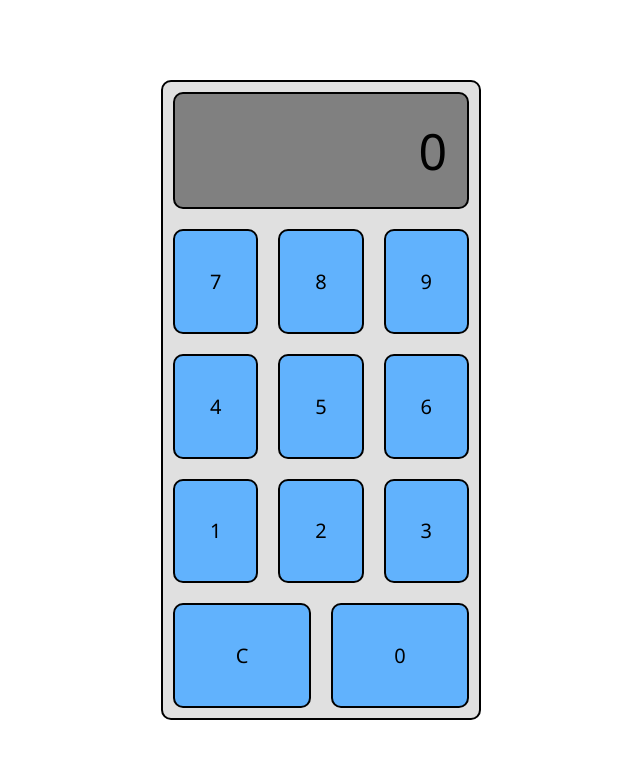
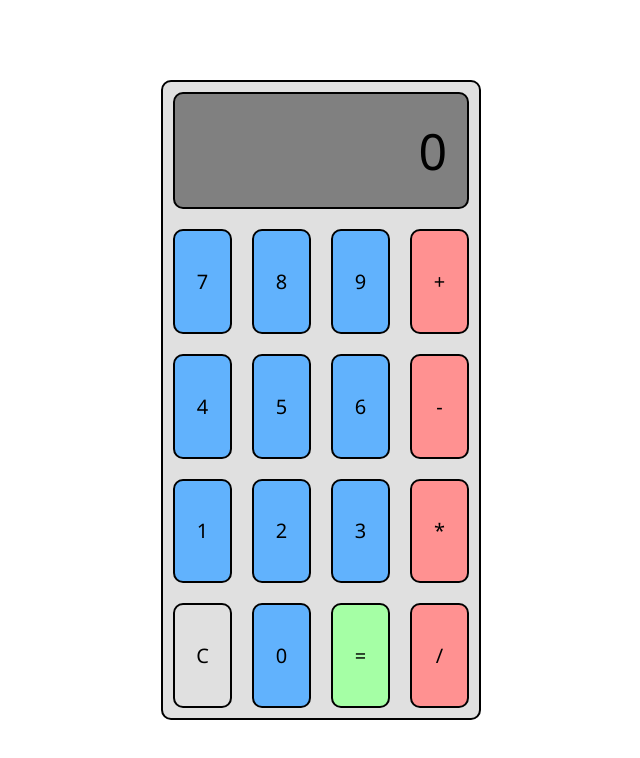
Before and after one commit to Lazy-D-Bit/odin-calculator, a plain HTML site: page index.html in a window 1280 px wide. Shown: the whole page, without its empty margins (319-959 px from the left). Drawn offline with Linux system fonts and the light colour scheme.

Commit message:
coloring numpad

```diff
--- a/index.html
+++ b/index.html
@@ -15,20 +15,25 @@
             <p class="number" id="btn-7">7</p>
             <p class="number" id="btn-8">8</p>
             <p class="number" id="btn-9">9</p>
+            <p class="operator" id="btn-+">+</p>
         </div>
         <div class="row">
             <p class="number" id="btn-4">4</p>
             <p class="number" id="btn-5">5</p>
             <p class="number" id="btn-6">6</p>
+            <p class="operator" id="btn--">-</p>
         </div>
         <div class="row">
             <p class="number" id="btn-1">1</p>
             <p class="number" id="btn-2">2</p>
             <p class="number" id="btn-3">3</p>
+            <p class="operator" id="btn-*">*</p>
         </div>
         <div class="row">
             <p id="btn-c">C</p>
             <p class="number" id="btn-0">0</p>
+            <p id="btn-result">=</p>
+            <p class="operator" id="btn-/">/</p>
         </div>
     </div>
 </body>
--- a/style.css
+++ b/style.css
@@ -25,7 +25,6 @@ body {
 }
 .row > p {
     flex: 1;
-    background-color: rgb(97, 178, 253);
     margin: 10px;
     justify-content: space-evenly;
     border-radius: 10px;
@@ -33,7 +32,10 @@ body {
     align-content: center;
     border: 2px solid;
 }
-.row > p:hover {
+.number {
+    background-color: rgb(97, 178, 253);
+}
+.number:hover {
     background-color: rgb(41, 141, 223);
 }
 .row.screen {
@@ -45,3 +47,18 @@ body {
     background-color: gray;
     text-align: end;
 }
+.operator {
+    background-color: rgb(255, 145, 145);
+}
+.operator:hover {
+    background-color: rgb(243, 73, 73);
+}
+#btn-c:hover {
+    background-color: rgb(163, 160, 160);
+}
+#btn-result {
+    background-color: rgb(165, 255, 165);
+}
+#btn-result:hover {
+    background-color: rgb(89, 231, 89);
+}
```
